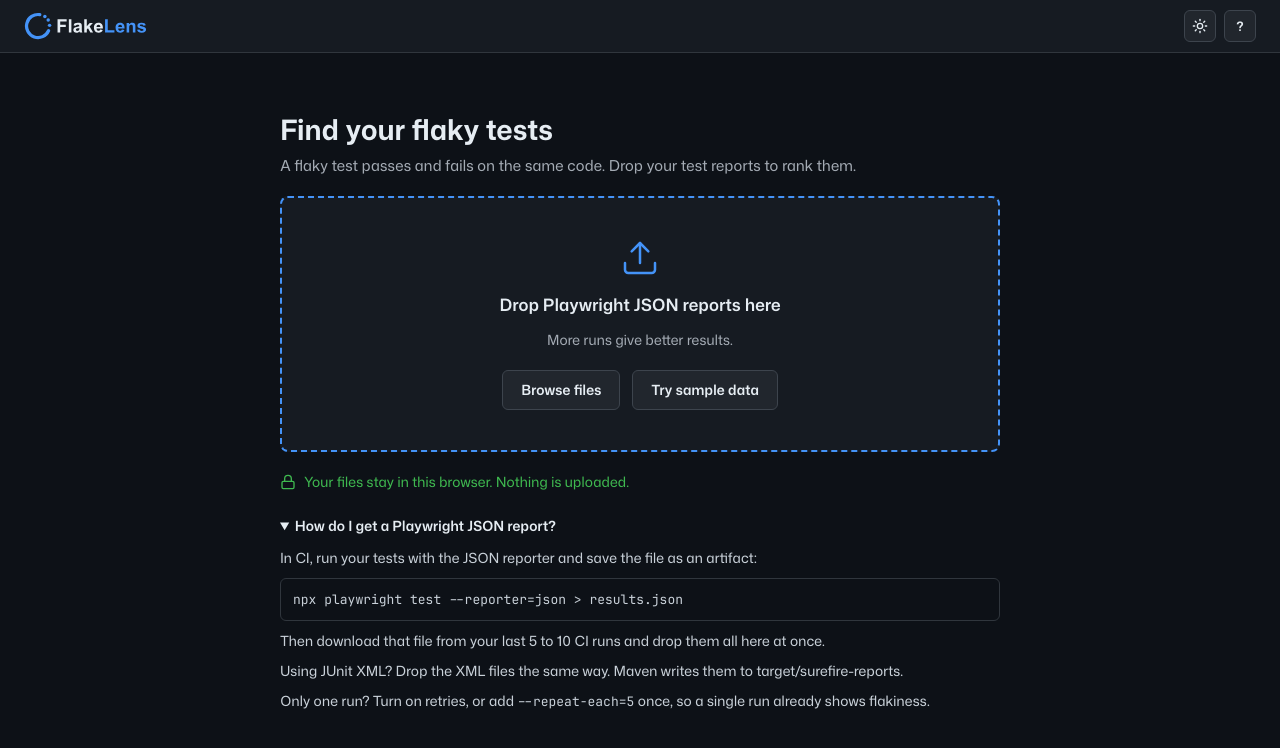
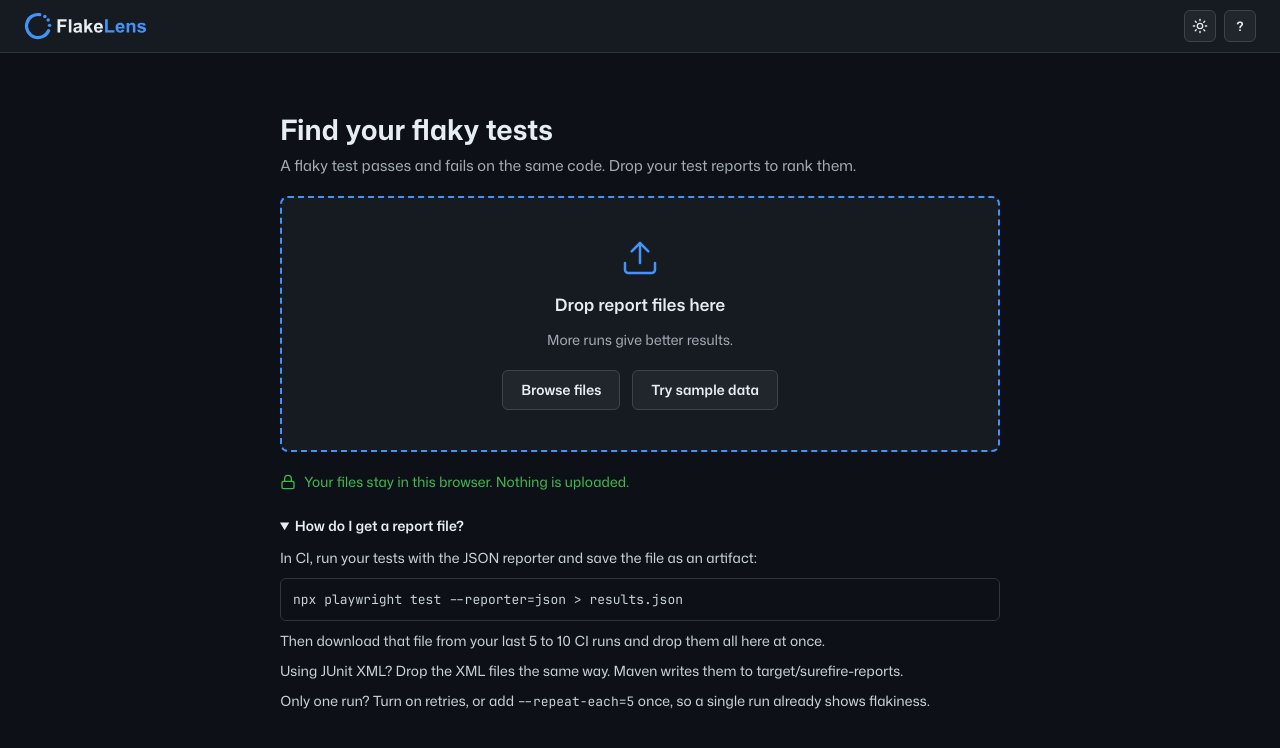
Before and after one commit to CliffordVillanoy/flakelens, a React (Vite) app: page / in a window 1280 px wide. Shown: the top 748 px of the page. Built offline with nearby package versions, Linux system fonts and the light colour scheme.

Commit message:
feat(ui): Start titles name no format - Drop report files here, How do I get a report file?

```diff
--- a/src/ui/copy.ts
+++ b/src/ui/copy.ts
@@ -27,7 +27,7 @@ export const catalog = {
   // Start (no data)
   'start.title': 'Find your flaky tests',
   'start.lead': 'A flaky test passes and fails on the same code. Drop your test reports to rank them.',
-  'start.drop.title': 'Drop Playwright JSON reports here',
+  'start.drop.title': 'Drop report files here',
   'start.drop.hint': 'More runs give better results.',
   'start.browse': 'Browse files',
   'start.sample': 'Try sample data',
@@ -35,7 +35,7 @@ export const catalog = {
   'sample.fail': "The sample data couldn't be loaded.",
   'sample.retry': 'Try again',
   'start.privacy': 'Your files stay in this browser. Nothing is uploaded.',
-  'start.help.title': 'How do I get a Playwright JSON report?',
+  'start.help.title': 'How do I get a report file?',
   'start.help.step1': 'In CI, run your tests with the JSON reporter and save the file as an artifact:',
   'start.help.command': 'npx playwright test --reporter=json > results.json',
   'start.help.step2': 'Then download that file from your last 5 to 10 CI runs and drop them all here at once.',
```
Also changed, not shown: 1 other file (tests, documents, lock files or other folders).
